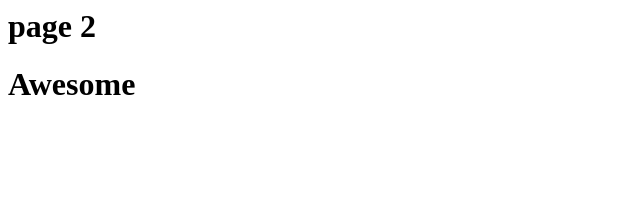
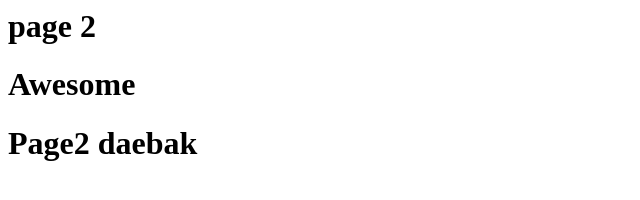
Before and after one commit to fazrinsafri/unikl2016, a plain HTML site: page page2.html in a window 1280 px wide. Shown: the whole page, without its empty margins (0-640 px from the left). Drawn offline with Linux system fonts and the light colour scheme.

Commit message:
from staging branch

```diff
--- a/page2.html
+++ b/page2.html
@@ -5,5 +5,6 @@
 	<body>
 		<h1> page 2</h1>
 		<h1> Awesome</h1>
+		<h1> Page2 daebak</h1>
 	</body>
 <html>
```
